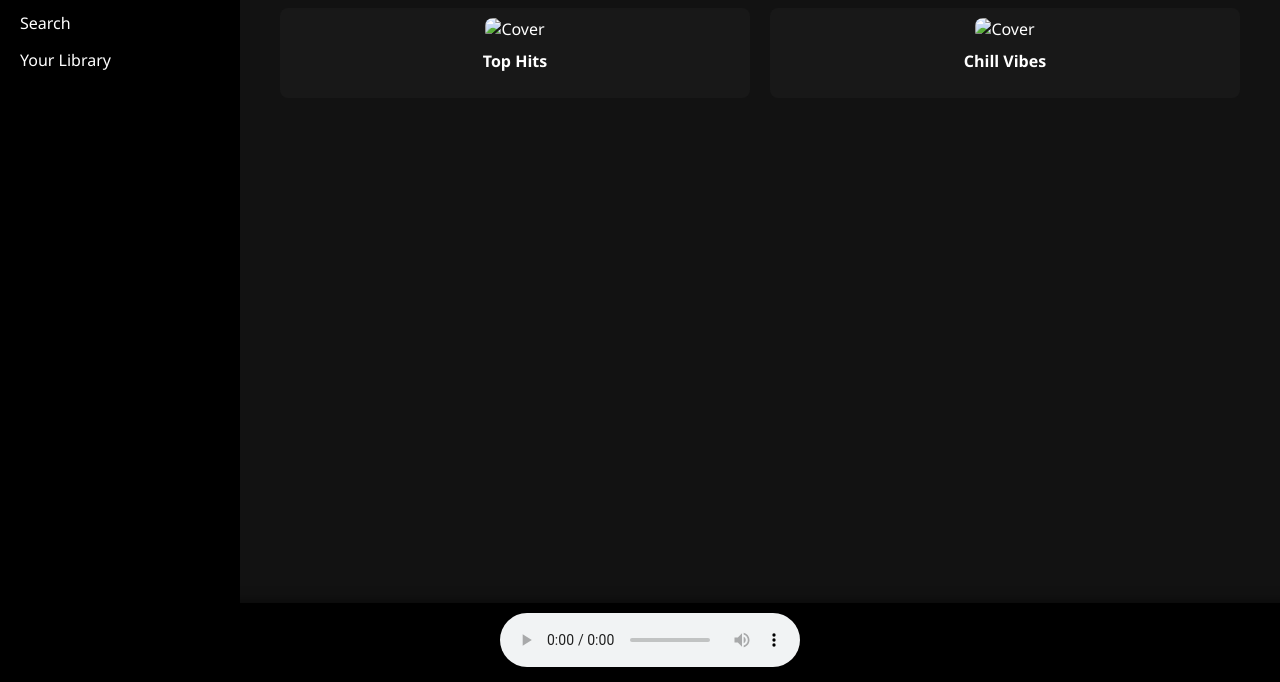
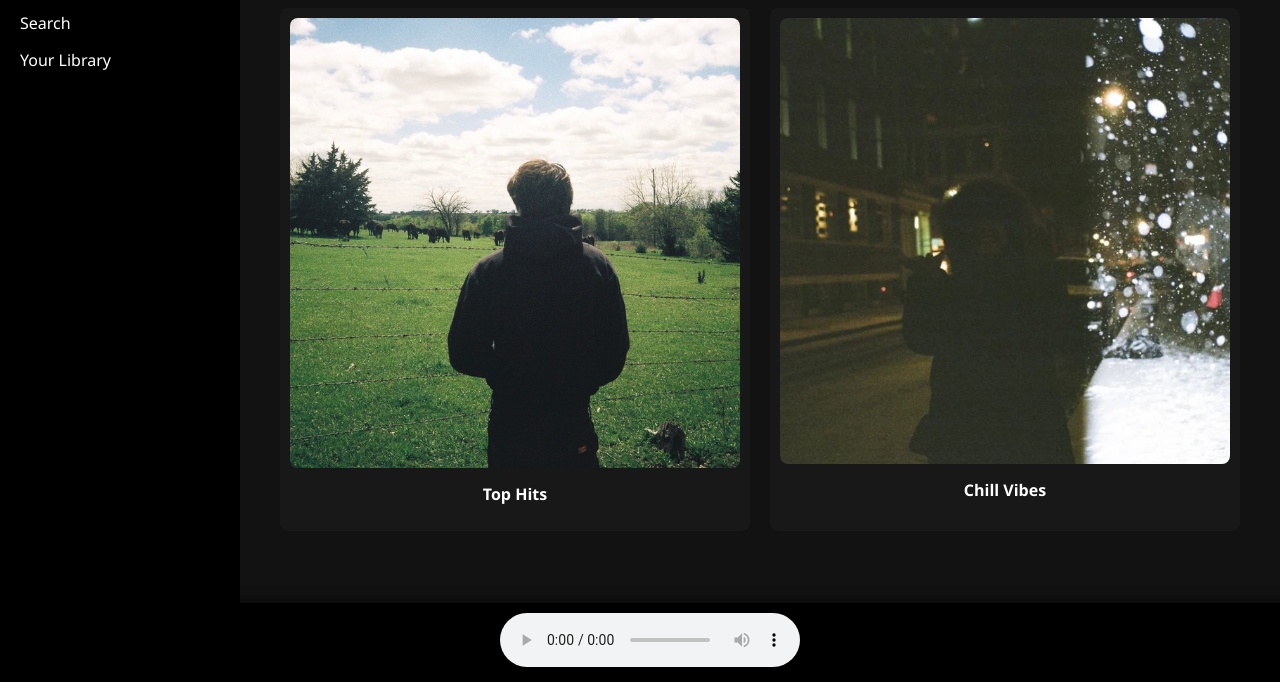
Before and after one commit to NatanaelKristio/DummyWEB, a plain HTML site: page index.html in a window 1280 px wide. Shown: the part 118-800 px from the top of the page. Drawn offline with Linux system fonts and the light colour scheme.

Commit message:
tambahan foto

```diff
--- a/index.html
+++ b/index.html
@@ -24,11 +24,11 @@
       <h1>Welcome Back</h1>
       <div class="playlist-grid">
         <div class="playlist" onclick="playSong('song1.mp3')">
-          <img src="cover1.jpg" alt="Cover" />
+          <img src="foto/ab67616d0000b273f29d56750310becfc03d6701.jpg" alt="Favorite - Austin George" />
           <p>Top Hits</p>
         </div>
         <div class="playlist" onclick="playSong('song2.mp3')">
-          <img src="cover2.jpg" alt="Cover" />
+          <img src="foto/f91d9c3f2c5cb20ef8a0fdaf9542b21a.jpg" alt="Lily of the valley - DANIEL" />
           <p>Chill Vibes</p>
         </div>
         <!-- Add more playlists as needed -->
@@ -42,7 +42,5 @@
       </audio>
     </footer>
   </div>
-
-  <script src="script.js"></script>
 </body>
 </html>
```
Also changed, not shown: foto/ab67616d0000b273f29d56750310becfc03d6701.jpg (added), foto/f91d9c3f2c5cb20ef8a0fdaf9542b21a.jpg (added).
